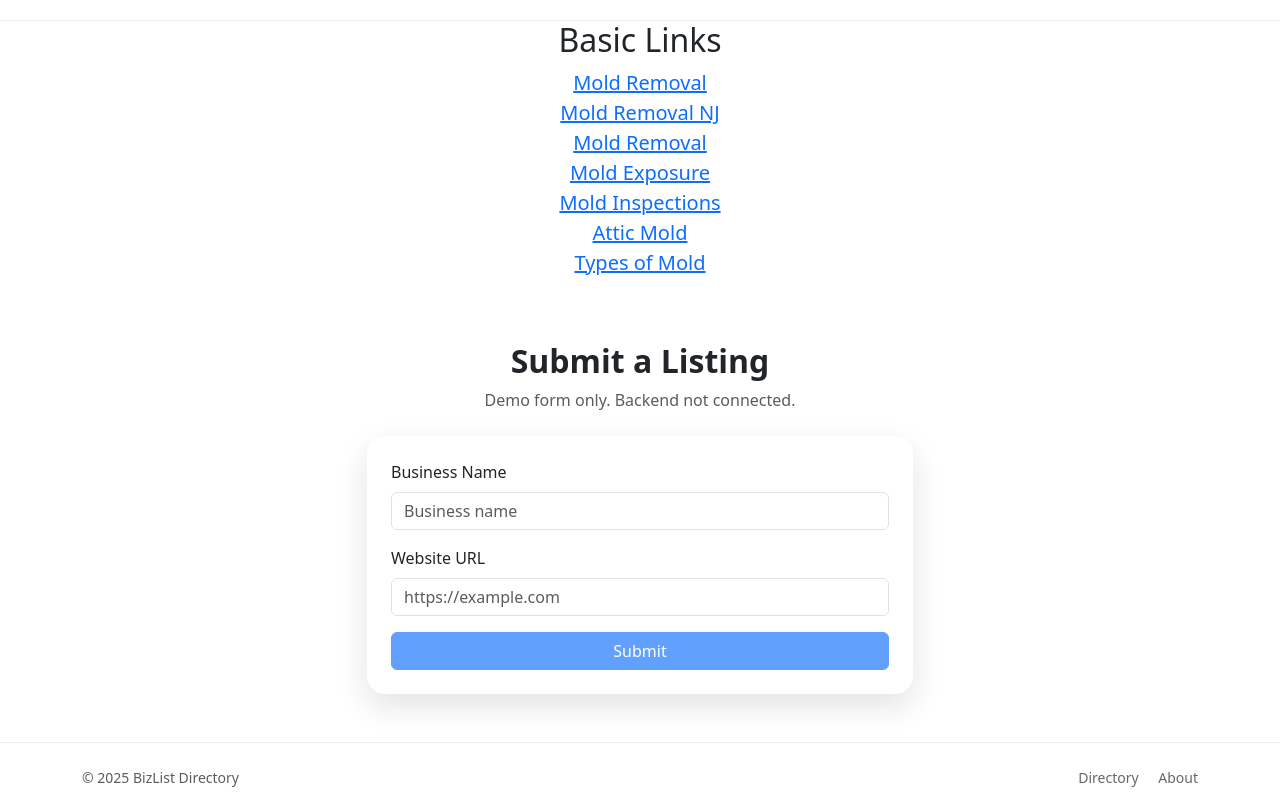
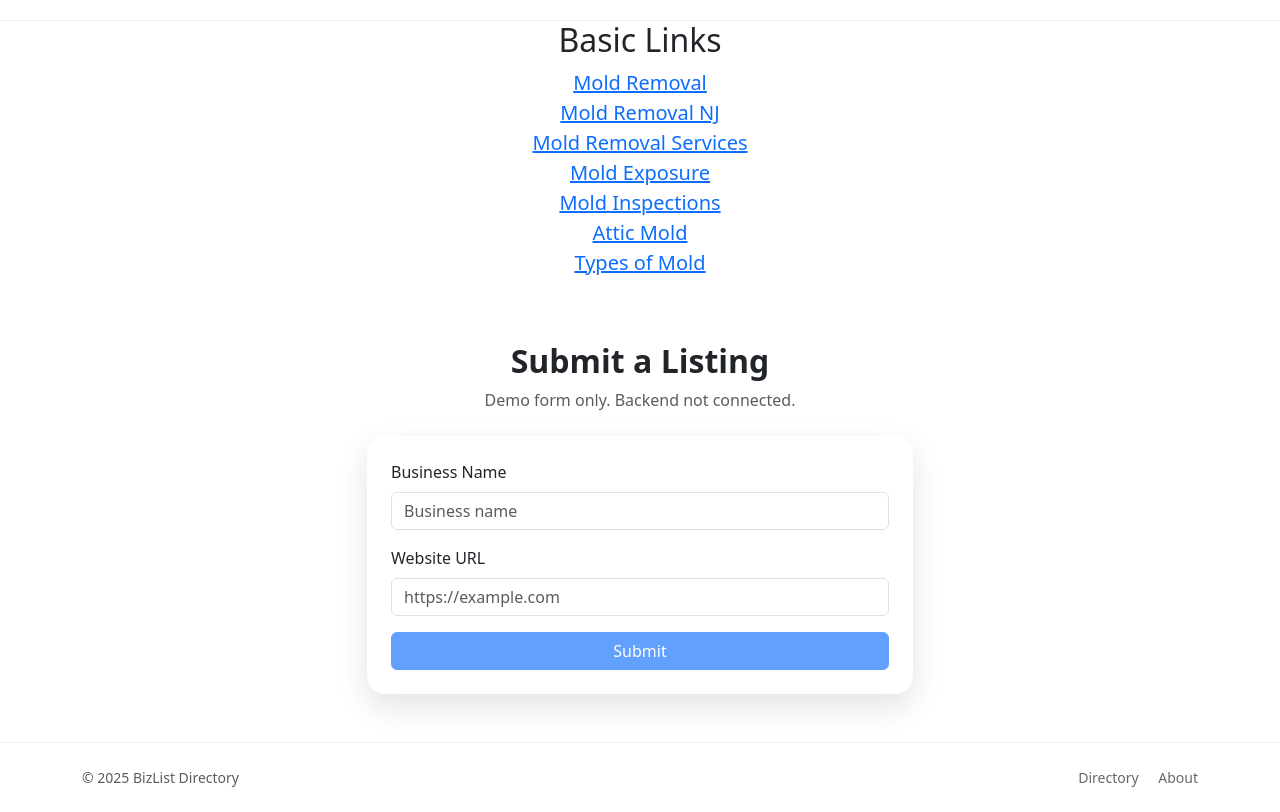
Before and after one commit to millitrades/millitrades.github.com, a plain HTML site: page index.html in a window 1280 px wide. Shown: the part 1160-1972 px from the top of the page. Drawn offline with nearby package versions, Linux system fonts and the light colour scheme.

Commit message:
Update index.html

```diff
--- a/index.html
+++ b/index.html
@@ -238,7 +238,7 @@ body {
   <br>
   <a href="https://www.newjerseymoldremoval.com/mold-removal-nj">Mold Removal NJ</a>
   <br>
-  <a href="https://www.newjerseymoldremoval.com/services">Mold Removal</a>
+  <a href="https://www.newjerseymoldremoval.com/services">Mold Removal Services</a>
   <br>
   <a href="https://www.newjerseymoldremoval.com/mold-exposure">Mold Exposure</a>
   <br>
```
